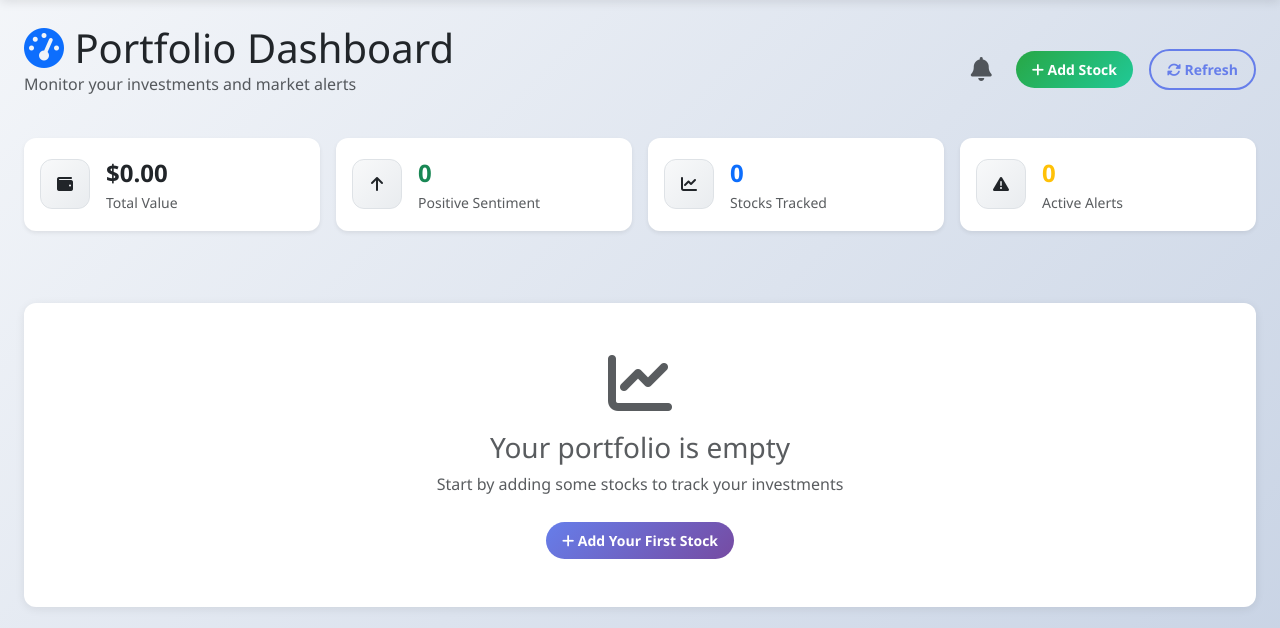
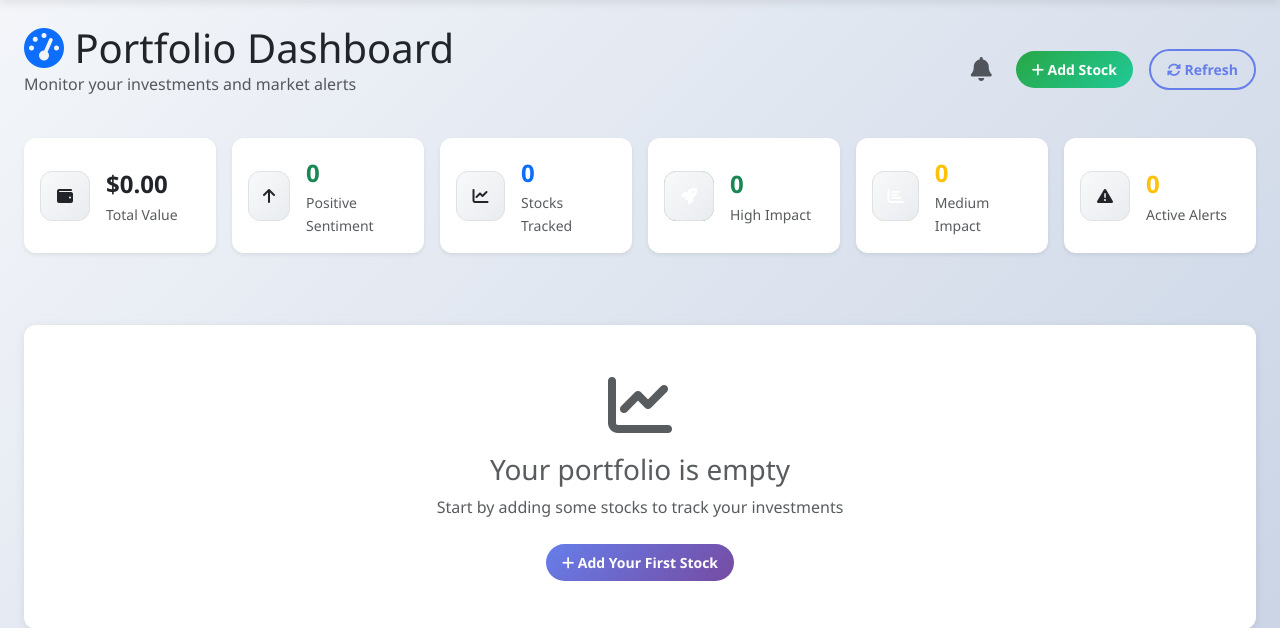
Before and after one commit to vishwaa28/stock-portfolio-manager, a Flask app: page /dashboard in a window 1280 px wide. Shown: the part 80-708 px from the top of the page. Run offline with Flask 3, Linux system fonts and the light colour scheme; a user stored in the database is signed in.

Commit message:
portfolio impact

```diff
--- a/app.py
+++ b/app.py
@@ -133,8 +133,11 @@
                 days_gain_pct = ((price - previous_close) / previous_close) * 100 if previous_close else None
 
             # Calculate overall gain percentage if purchase price is available
-            if stock.purchase_price and price:
-                overall_gain_pct = ((price - stock.purchase_price) / stock.purchase_price) * 100 if stock.purchase_price else None
+            if stock.purchase_price and price and stock.purchase_price > 0:
+                overall_gain_pct = ((price - stock.purchase_price) / stock.purchase_price) * 100
+            else:
+                # If no purchase price is set, show N/A or calculate based on a default
+                overall_gain_pct = None
 
             # Calculate total value for this stock (price * quantity)
             stock_total_value = price * stock.quantity if price else 0
@@ -157,7 +160,12 @@
             news_count = 0
 
             for n in news:
-                sentiment = analyze_sentiment(n["title"] + " " + n.get("description", ""))
+                # Use enhanced sentiment analysis that considers price changes
+                sentiment = analyze_sentiment(
+                    n["title"] + " " + n.get("description", ""),
+                    price_change=change,
+                    price_change_percent=days_gain_pct
+                )
                 # Calculate sentiment score based on actual sentiment
                 if sentiment == "negative":
                     sentiment_score = 0.2  # Low score for negative
@@ -179,19 +187,35 @@
             # Calculate average sentiment score
             avg_sentiment_score = total_sentiment_score / news_count if news_count > 0 else 0.5
 
-            # Determine overall sentiment
-            if positive_count > negative_count:
-                sentiment_class = "positive"
-                sentiment_text = "📈 Positive"
-                overall_sentiment["positive"] += 1
-            elif negative_count > positive_count:
-                sentiment_class = "negative"
-                sentiment_text = "📉 Negative"
-                overall_sentiment["negative"] += 1
+            # Determine overall sentiment - also consider price changes if no news
+            if news_count == 0 and change is not None:
+                # If no news, base sentiment on price change
+                if change > 0:
+                    sentiment_class = "positive"
+                    sentiment_text = "📈 Positive"
+                    overall_sentiment["positive"] += 1
+                elif change < 0:
+                    sentiment_class = "negative"
+                    sentiment_text = "📉 Negative"
+                    overall_sentiment["negative"] += 1
+                else:
+                    sentiment_class = "neutral"
+                    sentiment_text = "➖ Neutral"
+                    overall_sentiment["neutral"] += 1
             else:
-                sentiment_class = "neutral"
-                sentiment_text = "➖ Neutral"
-                overall_sentiment["neutral"] += 1
+                # Use news-based sentiment
+                if positive_count > negative_count:
+                    sentiment_class = "positive"
+                    sentiment_text = "📈 Positive"
+                    overall_sentiment["positive"] += 1
+                elif negative_count > positive_count:
+                    sentiment_class = "negative"
+                    sentiment_text = "📉 Negative"
+                    overall_sentiment["negative"] += 1
+                else:
+                    sentiment_class = "neutral"
+                    sentiment_text = "➖ Neutral"
+                    overall_sentiment["neutral"] += 1
 
             # Check for sentiment change alerts using smart alert system
             previous_sentiment = get_previous_sentiment(stock.symbol, current_user.id)
@@ -214,6 +238,14 @@
             # Combine stock news and sector news
             all_news = news + sector_news
 
+            # Calculate portfolio impact
+            portfolio_impact = calculate_portfolio_impact(
+                stock.quantity,
+                overall_gain_pct,
+                total_value,
+                stock_total_value
+            )
+
             table.append({
                 "symbol": stock.symbol,
                 "name": profile.get("name", stock.symbol) if profile else stock.symbol,
@@ -223,6 +255,7 @@
                 "change": change,
                 "days_gain_pct": days_gain_pct,
                 "overall_gain_pct": overall_gain_pct,
+                "portfolio_impact": portfolio_impact,
                 "news": all_news,
                 "alerts": alerts,
                 "sentiment_class": sentiment_class,
@@ -372,7 +405,17 @@
         with app.app_context():
             for stock in PortfolioStock.query.all():
                 for article in fetch_news(stock.symbol, limit=3):
-                    sentiment = analyze_sentiment(article["title"] + " " + article.get("description", ""))
+                    # Get current price and change for enhanced sentiment analysis
+                    price = fetch_price(stock.symbol)
+                    previous_close = fetch_previous_close(stock.symbol)
+                    change = price - previous_close if price and previous_close else 0
+                    days_gain_pct = ((price - previous_close) / previous_close) * 100 if price and previous_close else None
+
+                    sentiment = analyze_sentiment(
+                        article["title"] + " " + article.get("description", ""),
+                        price_change=change,
+                        price_change_percent=days_gain_pct
+                    )
                     if sentiment == "negative":
                         print(f"[SENTIMENT ALERT] {stock.symbol}: {article['title']}")
 
@@ -520,6 +563,15 @@
             price = fetch_price(symbol)
             news = fetch_news(symbol, limit=2)
 
+            # Calculate price change for enhanced sentiment analysis
+            previous_close = fetch_previous_close(symbol)
+            change = 0
+            days_gain_pct = None
+
+            if previous_close and price:
+                change = price - previous_close
+                days_gain_pct = ((price - previous_close) / previous_close) * 100 if previous_close else None
+
             # Calculate current sentiment
             positive_count = 0
             negative_count = 0
@@ -527,7 +579,12 @@
             news_count = 0
 
             for n in news:
-                sentiment = analyze_sentiment(n["title"] + " " + n.get("description", ""))
+                # Use enhanced sentiment analysis that considers price changes
+                sentiment = analyze_sentiment(
+                    n["title"] + " " + n.get("description", ""),
+                    price_change=change,
+                    price_change_percent=days_gain_pct
+                )
                 if sentiment == "negative":
                     sentiment_score = 0.2
                     negative_count += 1
@@ -542,13 +599,23 @@
 
             avg_sentiment_score = total_sentiment_score / news_count if news_count > 0 else 0.5
 
-            # Determine sentiment class
-            if positive_count > negative_count:
-                sentiment_class = "positive"
-            elif negative_count > positive_count:
-                sentiment_class = "negative"
+            # Determine sentiment class - also consider price changes if no news
+            if news_count == 0 and change is not None:
+                # If no news, base sentiment on price change
+                if change > 0:
+                    sentiment_class = "positive"
+                elif change < 0:
+                    sentiment_class = "negative"
+                else:
+                    sentiment_class = "neutral"
             else:
-                sentiment_class = "neutral"
+                # Use news-based sentiment
+                if positive_count > negative_count:
+                    sentiment_class = "positive"
+                elif negative_count > positive_count:
+                    sentiment_class = "negative"
+                else:
+                    sentiment_class = "neutral"
 
             # Check for sentiment change alerts
             previous_sentiment = get_previous_sentiment(symbol, current_user.id)
@@ -584,6 +651,41 @@
             print(f"Error getting alerts for {symbol}: {e}")
             return jsonify({"alerts": []})
 
+    def calculate_portfolio_impact(quantity, gain_percentage, total_portfolio_value, stock_total_value):
+        """
+        Calculate the impact of a stock on the portfolio
+        Impact is based on:
+        1. Quantity (more shares = higher impact)
+        2. Gain percentage (better performance = higher impact)
+        3. Relative to total portfolio value
+
+        Returns: 'small', 'mid', or 'large'
+        """
+        if total_portfolio_value == 0:
+            return 'small'
+
+        # Calculate impact score
+        # Base impact from quantity (normalized)
+        quantity_impact = min(quantity / 50, 1.0)  # Cap at 50 shares for max impact
+
+        # Performance impact (handle None and 0 values)
+        if gain_percentage is None:
+            performance_impact = 0.5  # Neutral if no gain data
+        else:
+            # Normalize performance: -20% to +20% range, with 0% being neutral
+            performance_impact = max(0, min(1, (gain_percentage + 20) / 40))
+
+        # Combined impact score
+        impact_score = (quantity_impact * 0.7) + (performance_impact * 0.3)
+
+        # Determine impact level
+        if impact_score >= 0.6:
+            return 'large'
+        elif impact_score >= 0.3:
+            return 'mid'
+        else:
+            return 'small'
+
     return app
 
 
--- a/templates/dashboard.html
+++ b/templates/dashboard.html
@@ -50,7 +50,7 @@
 
     <!-- Portfolio Summary Cards -->
     <div class="row g-3 mb-4">
-        <div class="col-md-3 col-6">
+        <div class="col-md-2 col-6">
             <div class="card border-0 shadow-sm h-100">
                 <div class="card-body d-flex align-items-center gap-3">
                     <div class="icon-box bg-light text-dark"><i class="fas fa-wallet"></i></div>
@@ -61,7 +61,7 @@
                 </div>
             </div>
         </div>
-        <div class="col-md-3 col-6">
+        <div class="col-md-2 col-6">
             <div class="card border-0 shadow-sm h-100">
                 <div class="card-body d-flex align-items-center gap-3">
                     <div class="icon-box bg-light text-dark"><i class="fas fa-arrow-up"></i></div>
@@ -72,7 +72,7 @@
                 </div>
             </div>
         </div>
-        <div class="col-md-3 col-6">
+        <div class="col-md-2 col-6">
             <div class="card border-0 shadow-sm h-100">
                 <div class="card-body d-flex align-items-center gap-3">
                     <div class="icon-box bg-light text-dark"><i class="fas fa-chart-line"></i></div>
@@ -83,7 +83,29 @@
                 </div>
             </div>
         </div>
-        <div class="col-md-3 col-6">
+        <div class="col-md-2 col-6">
+            <div class="card border-0 shadow-sm h-100">
+                <div class="card-body d-flex align-items-center gap-3">
+                    <div class="icon-box bg-success text-white"><i class="fas fa-rocket"></i></div>
+                    <div>
+                        <div class="fw-bold fs-4 text-success">{{ table|selectattr("portfolio_impact", "equalto", "large")|list|length }}</div>
+                        <div class="text-muted small">High Impact</div>
+                    </div>
+                </div>
+            </div>
+        </div>
+        <div class="col-md-2 col-6">
+            <div class="card border-0 shadow-sm h-100">
+                <div class="card-body d-flex align-items-center gap-3">
+                    <div class="icon-box bg-warning text-white"><i class="fas fa-chart-bar"></i></div>
+                    <div>
+                        <div class="fw-bold fs-4 text-warning">{{ table|selectattr("portfolio_impact", "equalto", "mid")|list|length }}</div>
+                        <div class="text-muted small">Medium Impact</div>
+                    </div>
+                </div>
+            </div>
+        </div>
+        <div class="col-md-2 col-6">
             <div class="card border-0 shadow-sm h-100">
                 <div class="card-body d-flex align-items-center gap-3">
                     <div class="icon-box bg-light text-dark"><i class="fas fa-exclamation-triangle"></i></div>
@@ -112,6 +134,7 @@
                                     <th>Price</th>
                                     <th>Quantity</th>
                                     <th>Total Value</th>
+                                    <th>Portfolio Impact</th>
                                     <th>Day's Gain %</th>
                                     <th>Overall Gain %</th>
                                     <th>Change</th>
@@ -135,6 +158,12 @@
                                     <td class="stock-price" data-symbol="{{ row.symbol }}">${{ "%.2f"|format(row.price) }}</td>
                                     <td>{{ row.quantity }}</td>
                                     <td>${{ "%.2f"|format(row.total_value) }}</td>
+                                    <td>
+                                        <span class="badge portfolio-impact-tooltip {% if row.portfolio_impact == 'large' %}bg-success{% elif row.portfolio_impact == 'mid' %}bg-warning{% else %}bg-secondary{% endif %}"
+                                              data-tooltip="{% if row.portfolio_impact == 'large' %}High impact: Large quantity and/or strong performance{% elif row.portfolio_impact == 'mid' %}Medium impact: Moderate quantity and performance{% else %}Low impact: Small quantity or poor performance{% endif %}">
+                                            {{ row.portfolio_impact|title }}
+                                        </span>
+                                    </td>
                                     <td>{% if row.days_gain_pct is not none %}{{ "%.2f"|format(row.days_gain_pct) }}%{% else %}-{% endif %}</td>
                                     <td>{% if row.overall_gain_pct is not none %}{{ "%.2f"|format(row.overall_gain_pct) }}%{% else %}-{% endif %}</td>
                                     <td class="{% if row.change > 0 %}text-success{% elif row.change < 0 %}text-danger{% endif %}">
```
Also changed, not shown: other parts of templates/dashboard.html (+47 -0 lines), api_clients.py (+47 -7 lines), sentiment.py (+37 -2 lines), instance/db.sqlite3 (added).
